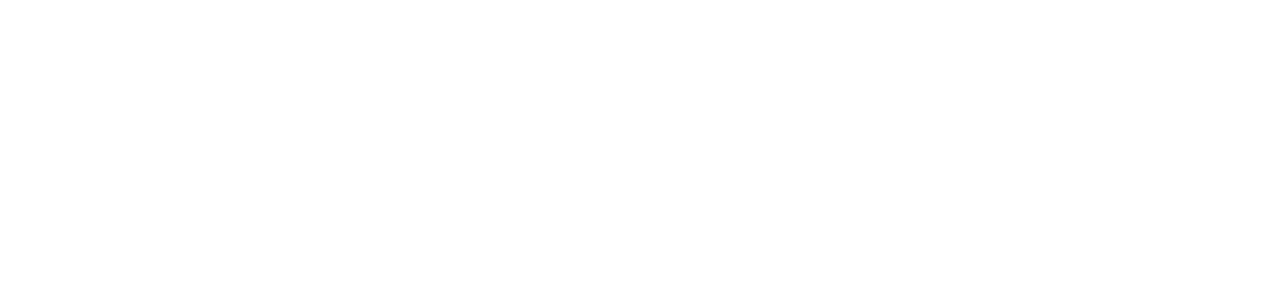
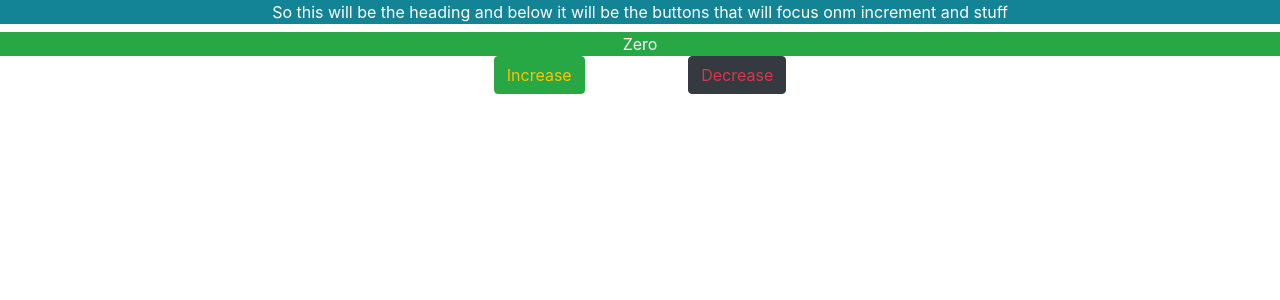
Before and after one commit to pbplop29/Bootstrap-learning, a React (Create React App) app: page / in a window 1280 px wide. Shown: the top 300 px of the page. Built offline with nearby package versions, Linux system fonts and the light colour scheme.

Commit message:
Learnt about event handling in React and used them to modify the UI i previously had combining all the things I learnt till now.

```diff
--- a/src/counterdir/counter.jsx
+++ b/src/counterdir/counter.jsx
@@ -1,41 +1,48 @@
 import React, { Component } from "react";
 class Counter extends Component {
   state = {
-    Roll: 15,
-    horny: ["ram1", "ram2", "ram3"]
+    count: 0
   };
+  //constructor() {
+  // super();
+  // this.clickI = this.clickI.bind(this);
+  //}
+  clickI = product => {
+    console.log(product);
+    this.setState({ count: this.state.count + 1 });
+  };
+  clickD = () => {
+    this.setState({ count: this.state.count - 1 });
+  };
+  heCounts() {
+    return this.state.count === 0 ? "Zero" : this.state.count;
+  }
+  colorCorrection() {
+    return this.state.count < 0
+      ? "btn-block text-warning badge-danger"
+      : "btn-block text-light badge-success";
+  }
+
   render() {
-    // this.colorBadge();
-
     return (
-      <div>
-        {/*
-        <span className={this.colorBadge()}>{this.getRollItSelf()}</span>
-        <h1 className="btn btn-outline-warning">Niyeti</h1>
-        <button className=" btn-warning disabled">Increase</button>
-        <button className=" btn-outline-info btn-lg ">Decrease</button>
-        <badge className="btn btn-block btn-success text-left">
-          success duihhh!!!!
-        </badge>
-        <ul>
-          {this.state.horny.map(tag => (
-            <li key={tag}>
-              <h1 className="btn btn-warning">{tag}</h1>
-            </li>
-          ))}
-        </ul>
-         */}
+      <div className="text-center">
+        <span className="text=danger btn-block btn-info btn-disable">
+          So this will be the heading and below it will be the buttons that will
+          focus onm increment and stuff
+        </span>
+        <span className={this.colorCorrection()}>{this.heCounts()}</span>
+        <button
+          className="btn btn-success text-warning "
+          onClick={() => this.clickI({ id: 1 })}
+        >
+          Increase
+        </button>
+        &nbsp;&nbsp;&nbsp;&nbsp;&nbsp;&nbsp;&nbsp;&nbsp;&nbsp;&nbsp;&nbsp;&nbsp;&nbsp;&nbsp;&nbsp;&nbsp;&nbsp;&nbsp;&nbsp;&nbsp;&nbsp;&nbsp;&nbsp;
+        <button className="btn btn-dark text-danger " onClick={this.clickD}>
+          Decrease
+        </button>
       </div>
     );
-  }
-  getRollItSelf() {
-    return this.state.Roll === 15 ? "Fifteen" : this.state.Roll;
-  }
-
-  colorBadge() {
-    let checker = "btn btn-lg btn-";
-    checker += this.state.Roll === 15 ? "success" : "dark";
-    return checker;
   }
 }
 
```
